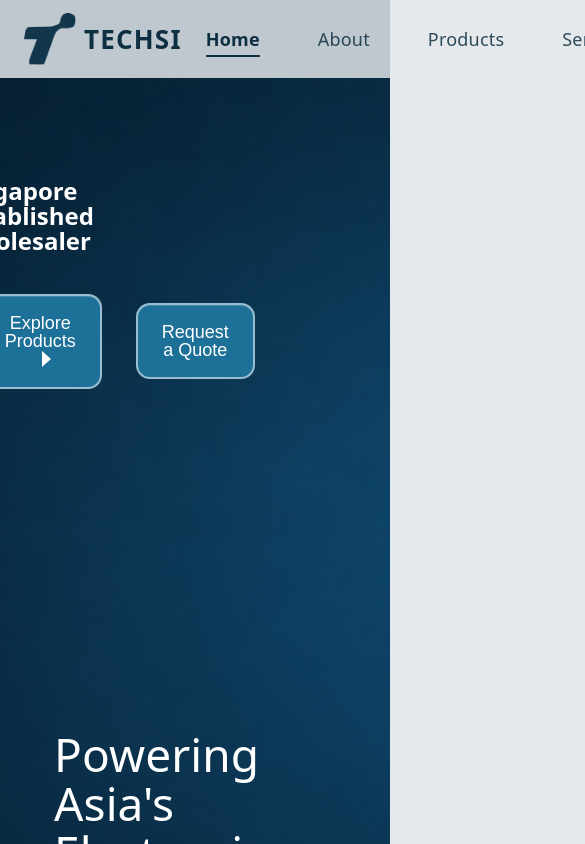
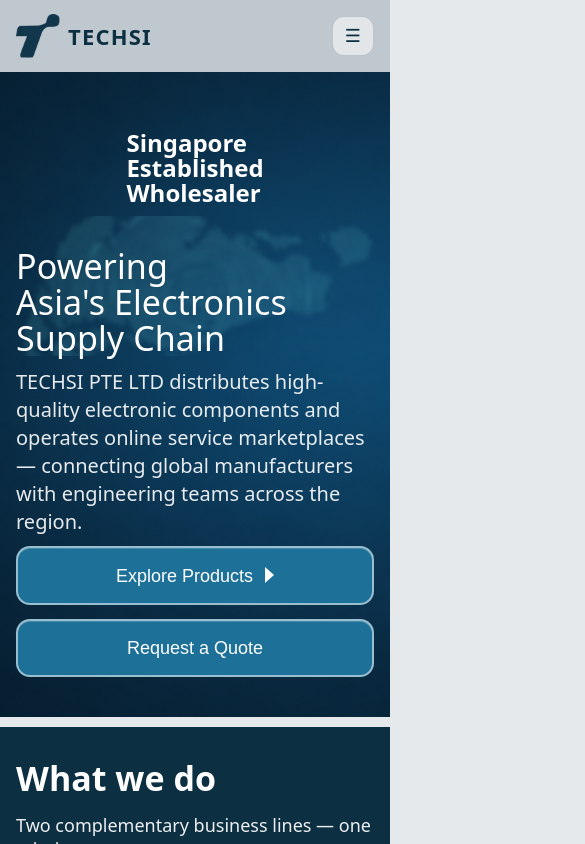
Before and after one commit to codeChill26/Techsi_Website, a React (Vite) app: page / in a window 390 px wide. Shown: the top 844 px of the page, 585 px wide, since content can reach past the window. Built offline with nearby package versions, Linux system fonts and the light colour scheme.

Commit message:
Fix Responsive

```diff
--- a/src/components/Header.jsx
+++ b/src/components/Header.jsx
@@ -1,10 +1,12 @@
 import logo from '../assets/Logo.png'
-import { useSyncExternalStore } from 'react'
+import { useState, useSyncExternalStore } from 'react'
 import { Link, useLocation } from 'react-router-dom'
 
 export default function Header() {
   const location = useLocation()
   const pathname = location.pathname
+
+  const [isMenuOpen, setIsMenuOpen] = useState(false)
 
   const hash = useSyncExternalStore(
     (onStoreChange) => {
@@ -23,6 +25,8 @@
   const isServicesActive = activeSection === '#services'
   const isHomeActive = isLanding && !(isProductsActive || isServicesActive)
 
+  const closeMenu = () => setIsMenuOpen(false)
+
   return (
     <header className="lp-header">
       <div className="container lp-header__inner">
@@ -31,11 +35,28 @@
           <span>TECHSI</span>
         </Link>
 
-        <nav className="lp-nav" aria-label="Primary">
+        <button
+          className="lp-navToggle"
+          type="button"
+          aria-label={isMenuOpen ? 'Close menu' : 'Open menu'}
+          aria-controls="lp-primary-nav"
+          aria-expanded={isMenuOpen}
+          onClick={() => setIsMenuOpen((prev) => !prev)}
+        >
+          <span aria-hidden="true">{isMenuOpen ? '✕' : '☰'}</span>
+        </button>
+
+        <nav
+          id="lp-primary-nav"
+          className="lp-nav"
+          aria-label="Primary"
+          data-open={isMenuOpen ? 'true' : 'false'}
+        >
           <Link
             to="/"
             data-active={isHomeActive ? 'true' : undefined}
             aria-current={isHomeActive ? 'page' : undefined}
+            onClick={closeMenu}
           >
             Home
           </Link>
@@ -43,6 +64,7 @@
             to="/about"
             data-active={pathname === '/about' ? 'true' : undefined}
             aria-current={pathname === '/about' ? 'page' : undefined}
+            onClick={closeMenu}
           >
             About
           </Link>
@@ -50,6 +72,7 @@
             href="/#products"
             data-active={isProductsActive ? 'true' : undefined}
             aria-current={isProductsActive ? 'page' : undefined}
+            onClick={closeMenu}
           >
             Products
           </a>
@@ -57,6 +80,7 @@
             href="/#services"
             data-active={isServicesActive ? 'true' : undefined}
             aria-current={isServicesActive ? 'page' : undefined}
+            onClick={closeMenu}
           >
             Services
           </a>
@@ -64,6 +88,7 @@
             to="/contact"
             data-active={pathname === '/contact' ? 'true' : undefined}
             aria-current={pathname === '/contact' ? 'page' : undefined}
+            onClick={closeMenu}
           >
             Contact
           </Link>
--- a/src/components/HeroSection.jsx
+++ b/src/components/HeroSection.jsx
@@ -17,18 +17,12 @@
                         <br />
                         Wholesaler
                     </div>
-
-                    <div className="lp-hero__buttons">
-                        <button className="lp-btn" type="button">
-                            Explore Products<span className="lp-btn__arrow" aria-hidden />
-                        </button>
-                        <button className="lp-btn" type="button">
-                            Request a Quote
-                        </button>
-                    </div>
                 </div>
 
                 <div className="lp-hero__right">
+                    <div className="lp-hero__figure" aria-hidden="true">
+                        <img className="lp-hero__figureImg" src={wave1} alt="" />
+                    </div>
                     <h1 className="lp-hero__title">
                         Powering
                         <br />
@@ -41,6 +35,15 @@
                         operates online service marketplaces — connecting global
                         manufacturers with engineering teams across the region.
                     </p>
+
+                    <div className="lp-hero__buttons">
+                        <button className="lp-btn" type="button">
+                            Explore Products<span className="lp-btn__arrow" aria-hidden />
+                        </button>
+                        <button className="lp-btn" type="button">
+                            Request a Quote
+                        </button>
+                    </div>
                 </div>
             </div>
 
--- a/src/styles/about.css
+++ b/src/styles/about.css
@@ -210,4 +210,24 @@
   .ab-adv {
     padding: 64px 0 78px;
   }
+
+  .ab-adv__row {
+    flex-direction: column;
+    align-items: flex-start;
+    gap: 12px;
+  }
 }
+
+@media (max-width: 600px) {
+  .ab-hero__title {
+    font-size: 34px;
+  }
+
+  .ab-intro {
+    padding: 48px 0;
+  }
+
+  .ab-cards {
+    padding: 48px 0 56px;
+  }
+}
--- a/src/styles/contact.css
+++ b/src/styles/contact.css
@@ -226,3 +226,21 @@
     grid-template-columns: 1fr;
   }
 }
+
+@media (max-width: 600px) {
+  .ct-hero {
+    padding: 58px 0 66px;
+  }
+
+  .ct-hero__title {
+    font-size: 38px;
+  }
+
+  .ct-formCard {
+    padding: 20px 18px 22px;
+  }
+
+  .ct-map__frame iframe {
+    height: 200px;
+  }
+}
--- a/src/styles/landing.css
+++ b/src/styles/landing.css
@@ -48,6 +48,19 @@
   font-size: 18px;
   letter-spacing: 0.2px;
   color: rgba(13, 47, 66, 0.85);
+}
+
+.lp-navToggle {
+  display: none;
+  appearance: none;
+  border: 1px solid rgba(13, 47, 66, 0.18);
+  background: rgba(255, 255, 255, 0.55);
+  color: var(--c-navy);
+  border-radius: 12px;
+  padding: 10px 12px;
+  font-size: 18px;
+  line-height: 1;
+  cursor: pointer;
 }
 
 .lp-nav a {
@@ -116,6 +129,22 @@
   align-self: center;
 
   padding-left: 30px;
+}
+
+.lp-hero__figure {
+  display: none;
+  pointer-events: none;
+}
+
+.lp-hero__figureImg {
+  width: 100%;
+  height: auto;
+  display: block;
+}
+
+.lp-section-wave--cta .lp-section-wave__img {
+  opacity: 0.38;
+  filter: blur(1px);
 }
 
 .lp-hero__kicker {
@@ -675,6 +704,63 @@
 }
 
 @media (max-width: 960px) {
+  .lp-section-wave--hero {
+    display: none;
+  }
+
+  .lp .container {
+    width: min(var(--container), calc(100% - 32px));
+  }
+
+  .lp-header__inner {
+    height: auto;
+    padding: 14px 0;
+    flex-wrap: wrap;
+    justify-content: space-between;
+  }
+
+  .lp-header__spacer {
+    display: none;
+  }
+
+  .lp-header__logo {
+    font-size: 22px;
+  }
+
+  .lp-header__logo img {
+    height: 44px;
+  }
+
+  .lp-nav {
+    width: 100%;
+    display: none;
+    grid-template-columns: 1fr;
+    gap: 10px;
+    font-size: 16px;
+    padding: 12px 14px;
+    border: 1px solid rgba(13, 47, 66, 0.12);
+    border-radius: 14px;
+    background: rgba(255, 255, 255, 0.82);
+  }
+
+  .lp-nav[data-open='true'] {
+    display: grid;
+  }
+
+  .lp-navToggle {
+    display: inline-flex;
+    align-items: center;
+    justify-content: center;
+  }
+
+  .lp-nav a {
+    padding: 10px 6px;
+  }
+
+  .lp-nav a[data-active='true']::after {
+    bottom: 6px;
+  }
+
   .lp-section-wave--hero,
   .lp-section-wave--cta {
     left: 0;
@@ -691,16 +777,19 @@
   }
 
   .lp-hero__title {
-    font-size: 46px;
+    font-size: clamp(34px, 9vw, 46px);
+    margin: 0 0 12px;
   }
 
   .lp-hero__kicker {
     font-size: 24px;
     transform: none;
+    width: auto;
   }
 
   .lp-hero__grid {
     min-height: auto;
+    gap: 10px;
   }
 
   .lp-hero__left {
@@ -713,9 +802,58 @@
 
     margin-left: 0;
 
-    padding-left: 6px;
+    padding-left: 0;
 
-    padding-top: 30px; /* thêm */
+    padding-top: 10px;
+    width: 100%;
+    min-height: auto;
+  }
+
+  .lp-hero__right {
+    padding-left: 0;
+  }
+
+  .lp-hero__figure {
+    display: block;
+    margin: 0 0 -128px;
+    max-height: 180px;
+    overflow: hidden;
+    position: relative;
+    z-index: 1;
+  }
+
+  .lp-hero__figureImg {
+    opacity: 0.26;
+    filter: blur(2px) saturate(1.05);
+    height: 100%;
+    object-fit: cover;
+    transform: translateY(-18px) scale(1.04);
+  }
+
+  .lp-hero__buttons {
+    flex-wrap: wrap;
+    gap: 14px;
+    margin-top: 10px;
+    justify-content: flex-start;
+    position: relative;
+    z-index: 2;
+  }
+
+  .lp-hero__title,
+  .lp-hero__desc {
+    position: relative;
+    z-index: 2;
+  }
+
+  .lp-btn {
+    width: 100%;
+    justify-content: center;
+  }
+
+  .lp-what__left {
+    margin-left: 0;
+    padding-top: 34px;
+    padding-bottom: 34px;
   }
 
   .lp-inventory__left .container {
@@ -772,4 +910,65 @@
   .lp-footer__grid {
     grid-template-columns: 1fr;
   }
+
+  .lp-cta {
+    padding: 56px 0 64px;
+  }
+
+  .lp-cta__spacer {
+    display: none;
+  }
+
+  .lp-cta__link {
+    position: static;
+    transform: none;
+    display: flex;
+    justify-content: center;
+    padding: 0 16px;
+    margin-top: 18px;
+  }
 }
+
+@media (max-width: 600px) {
+  .lp-hero {
+    padding: 48px 0 40px;
+  }
+
+  .lp-hero__figure {
+    max-height: 160px;
+    margin-bottom: -118px;
+  }
+
+  .lp-hero__title {
+    font-size: 40px;
+  }
+
+  .lp-what__title,
+  .lp-inventory__title,
+  .lp-inventory__from,
+  .lp-cta__title {
+    font-size: 40px;
+  }
+
+  .lp-cta__link {
+    font-size: 22px;
+  }
+}
+
+@media (max-width: 420px) {
+  .lp-hero__figure {
+    max-height: 140px;
+    margin-bottom: -108px;
+  }
+
+  .lp-hero__title {
+    font-size: 34px;
+  }
+
+  .lp-what__title,
+  .lp-inventory__title,
+  .lp-inventory__from,
+  .lp-cta__title {
+    font-size: 34px;
+  }
+}
```
